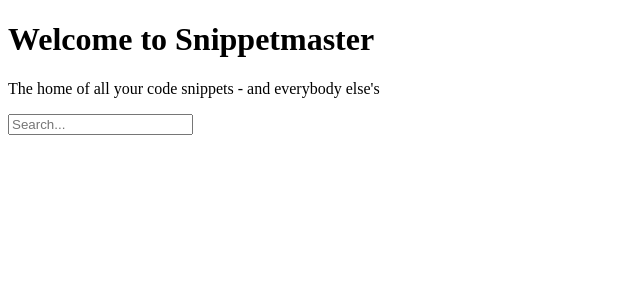
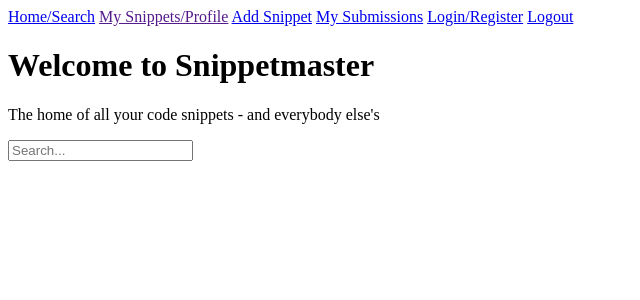
Before and after one commit to momentum-team-7/django-multiple-choice-Arthurstuart, a Django app: page / in a window 1280 px wide. Shown: the top 300 px of the page, without its empty margins (0-640 px from the left). Run offline with Django 3.2, Linux system fonts and the light colour scheme; data that the repository does not hold is empty.

Commit message:
top nav bar working for pages that exist

```diff
--- a/snippetmaster/urls.py
+++ b/snippetmaster/urls.py
@@ -28,7 +28,7 @@
     path('snippets/<int:pk>/delete', views.delete_snippet, name="delete-snippet"),
     path('submitted/', views.snippet_user_submitted, name="submitted-snippet"),
     path('search/', SearchResultsView.as_view(), name='search_results'),
-
+    # path('snippets/<int:pk>/save', views.save_snippet, name="save-snippet"),
 
 ]
 
--- a/templates/base.html
+++ b/templates/base.html
@@ -8,6 +8,14 @@
     <title>Snippet Mainpage</title>
 </head>
 <body>
+    <div class="topnav">
+        <a href="/">Home/Search</a>
+        <a href="">My Snippets/Profile</a>
+        <a href="/snippets/new">Add Snippet</a>
+        <a href="/submitted/">My Submissions</a>
+        <a href="/accounts/login">Login/Register</a>
+        <a href="/accounts/logout">Logout</a>
+    </div>
 
     <h1>Welcome to Snippetmaster </h1>
     <p>The home of all your code snippets - and everybody else's </p>
```
Also changed, not shown: core/views.py (+11 -0 lines).
